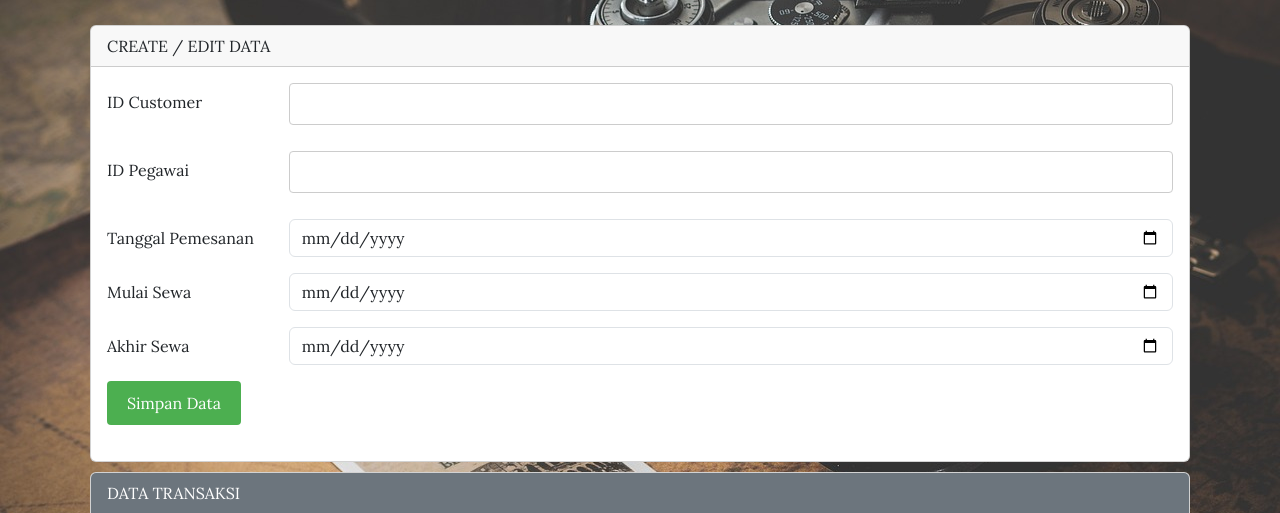
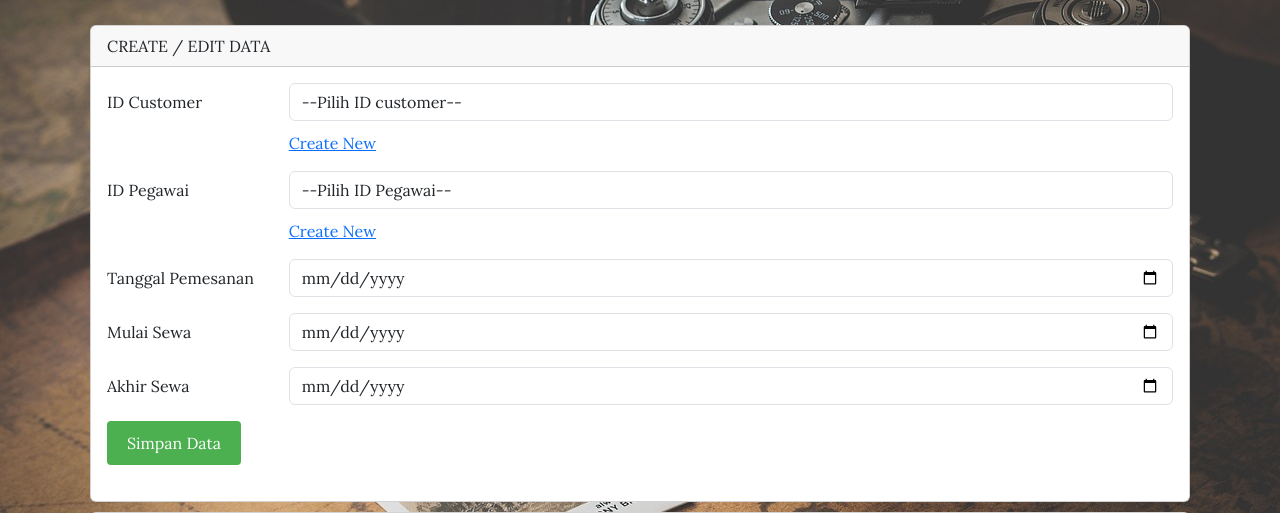
Before and after one commit to tridarma6/ProjectTools, a PHP site: page /transaksi.php in a window 1280 px wide. Shown: the part 81-594 px from the top of the page. Run offline with PHP 8.4, Linux system fonts and the light colour scheme; data that the repository does not hold is empty.

Commit message:
fitur terbaru :  tampilan FK menjadi select terdapat Create New pd FK

```diff
--- a/transaksi.php
+++ b/transaksi.php
@@ -139,7 +139,7 @@
                     $tanggal_pemesanan    = $row['tanggal_pemesanan'];
                     $tanggal_mulai_sewa   = $row['tanggal_mulai_sewa'];
                     $tanggal_akhir_sewa   = $row['tanggal_akhir_sewa'];
-                    $total_harga          = $row['total_harga'];
+
 
                     // Lakukan operasi lainnya dengan data yang telah diambil
                 } else {
@@ -169,15 +169,12 @@
                 $error      = "Data baru gagal ditambahkan";
             } else {
                  // Periksa apakah ada hasil dari query
-                if (mysqli_num_rows($q4) > 0) {
+                if (mysqli_num_rows($q1) > 0) {
                     // Ambil data dari hasil query
-                    $row = mysqli_fetch_array($q4);
-                    $id_customer          = $row['id_customer'];
-                    $id_pegawai           = $row['id_pegawai'];
+                    $row = mysqli_fetch_array($q1);
                     $tanggal_pemesanan    = $row['tanggal_pemesanan'];
                     $tanggal_mulai_sewa   = $row['tanggal_mulai_sewa'];
                     $tanggal_akhir_sewa   = $row['tanggal_akhir_sewa'];
-                    $total_harga          = $row['total_harga'];
 
                     // Lakukan operasi lainnya dengan data yang telah diambil
                 } else {
@@ -186,6 +183,28 @@
                 }
                 $sukses     = "Data baru berhasil ditambahkan";
             }
+        }
+    }
+
+    $sql_customer = "SELECT id_customer FROM tb_customer";
+    $result_customer = $connection->query($sql_customer);
+
+    // Simpan data id_customer dalam array
+    $id_customer_options = array();
+    if ($result_customer->num_rows > 0) {
+        while ($row = $result_customer->fetch_assoc()) {
+            $id_customer_options[] = $row['id_customer'];
+        }
+    }
+
+    $sql_pegawai = "SELECT id_pegawai FROM tb_pegawai";
+    $result_pegawai = $connection->query($sql_pegawai);
+
+    // Simpan data id_pegawai dalam array
+    $id_pegawai_options = array();
+    if ($result_pegawai->num_rows > 0) {
+        while ($row = $result_pegawai->fetch_assoc()) {
+            $id_pegawai_options[] = $row['id_pegawai'];
         }
     }
 ?>
@@ -326,16 +345,36 @@
                 }
                 ?>
                 <form action="" method="post">
-                    <div class="mb-3 row">
+                <div class="mb-3 row">
                         <label for="id_customer" class="col-sm-2 col-form-label">ID Customer</label>
                         <div class="col-sm-10">
-                            <input type="number" class="form-control" id="id_customer" name="id_customer" value="<?php echo $id_customer ?>" required>
+                            <select name="id_customer" id="id_Customer" class="form-control">
+                                <option value="">--Pilih ID customer--</option>
+                                <?php
+
+                                    foreach($id_customer_options as $option){
+                                        $selected = ($id_customer == $option)? "selected" : "";
+                                        echo "<option value=\"$option\" $selected>$option</option>";
+                                    }
+                                ?>
+                            </select>
+                            <a href="customer.php">Create New</a>
                         </div>
                     </div>
                     <div class="mb-3 row">
                         <label for="id_pegawai" class="col-sm-2 col-form-label">ID Pegawai</label>
                         <div class="col-sm-10">
-                            <input type="number" class="form-control" id="id_pegawai" name="id_pegawai" value="<?php echo $id_pegawai ?>" required>
+                            <select name="id_pegawai" id="id_pegawai" class="form-control">
+                                <option value="">--Pilih ID Pegawai--</option>
+                                <?php
+
+                                    foreach($id_pegawai_options as $option){
+                                        $selected = ($id_pegawai == $option)? "selected" : "";
+                                        echo "<option value=\"$option\" $selected>$option</option>";
+                                    }
+                                ?>
+                            </select>
+                            <a href="pegawai.php">Create New</a>
                         </div>
                     </div>
                     <div class="mb-3 row">
```
Also changed, not shown: det_transaksi.php (+44 -8 lines).
